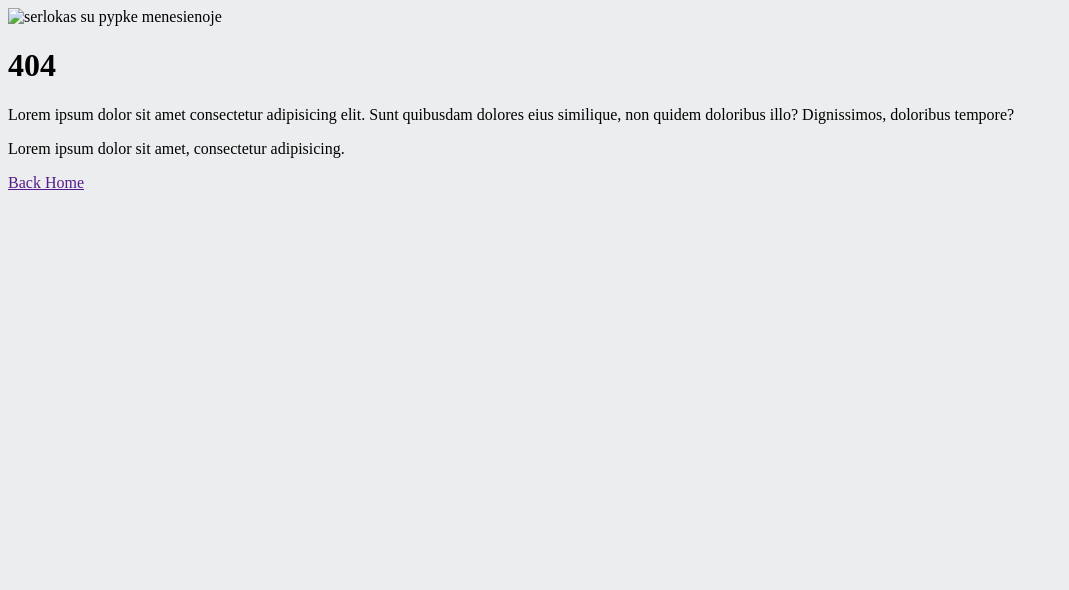
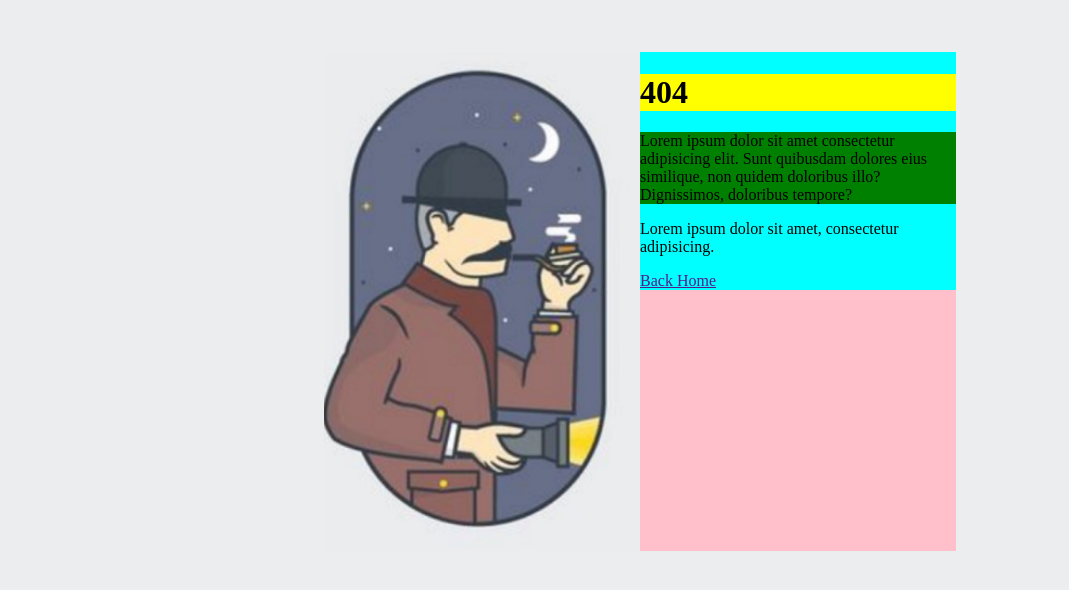
Before and after one commit to EBliujus/1-intro-serlokas, a website: page index.html in a window 1280 px wide. Shown: the whole page, without its empty margins (0-1069 px from the left). Drawn offline with Linux system fonts and the light colour scheme.

Commit message:
papildymas

```diff
--- a/index.html
+++ b/index.html
@@ -9,11 +9,11 @@
 </head>
 
 <body style="background-color: #EBEDEE">
-     <main>
-        <img src="#" alt="serlokas su pypke menesienoje">
-        <div>
-            <h1>404</h1>
-            <p>Lorem ipsum dolor sit amet consectetur adipisicing elit. Sunt quibusdam dolores eius similique, non quidem doloribus illo? Dignissimos, doloribus tempore?</p>
+     <main style="background-color: pink; width: 50%; margin-left: 25%; margin-top: 3.5%; display: inline-block;">
+        <img src="./serlokas.jpg" alt="serlokas su pypke menesienoje" style="width: 50%; float: left;">
+        <div style="background-color:aqua; width: 50%; float: left;">
+            <h1 style="background-color: yellow;">404</h1>
+            <p style="background-color: green;">Lorem ipsum dolor sit amet consectetur adipisicing elit. Sunt quibusdam dolores eius similique, non quidem doloribus illo? Dignissimos, doloribus tempore?</p>
             <p>Lorem ipsum dolor sit amet, consectetur adipisicing.</p>
             <a href="">Back Home</a>
         </div>
@@ -38,4 +38,21 @@ background-color: rgb(235, 237, 238)
 background-color: hsl(199, 1%, 93%) retai naudojamas
 background-color: #EBEDEE
 
+Elementu tarpusavio atsistumimas
+margin:100px;           tarp elementu bus 100px tarpas tarp elemntu visomis kryptimis
+margin-top:100px
+margin-right:100px
+margin-bottom:100px
+margin-left:100px
+
+Elemento atvaizdavimo budas:
+display: block;                 daugumos elementu pradine parinktis
+display: none;                  nerodyti elemento
+display: block;                 daugumos elementu pradine parinktis
+display: inline;                tarsi zodis sakinyje/paragrafe
+display: inline-block           stengsis buti siauras, bet nevirsys tevinio elemento plocio ir bus vientisas
+
+Priverstinis elementu sustumimas horizontaliai vienas salia kito:
+float: left;
+float: right;
  -->
```
Also changed, not shown: serlokas.jpg (renamed from main photo.jpg).
